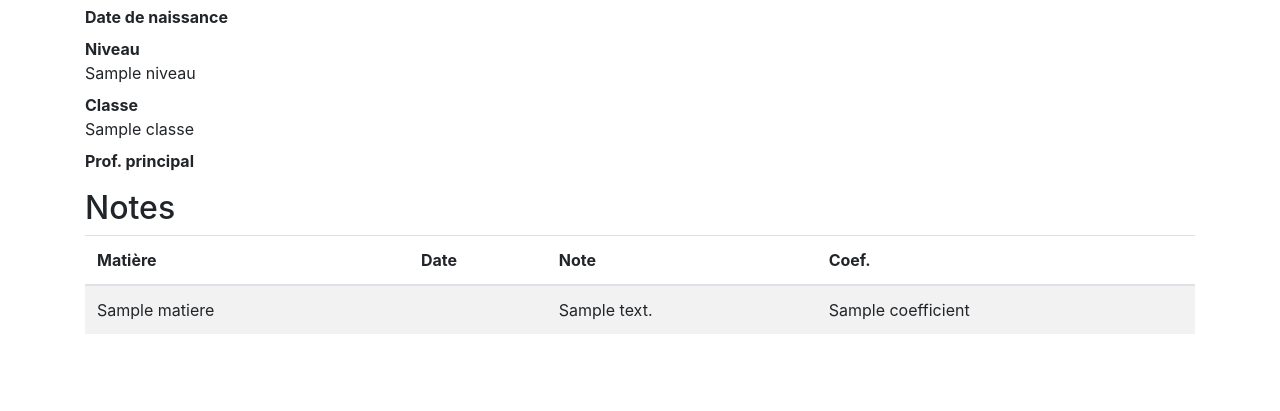
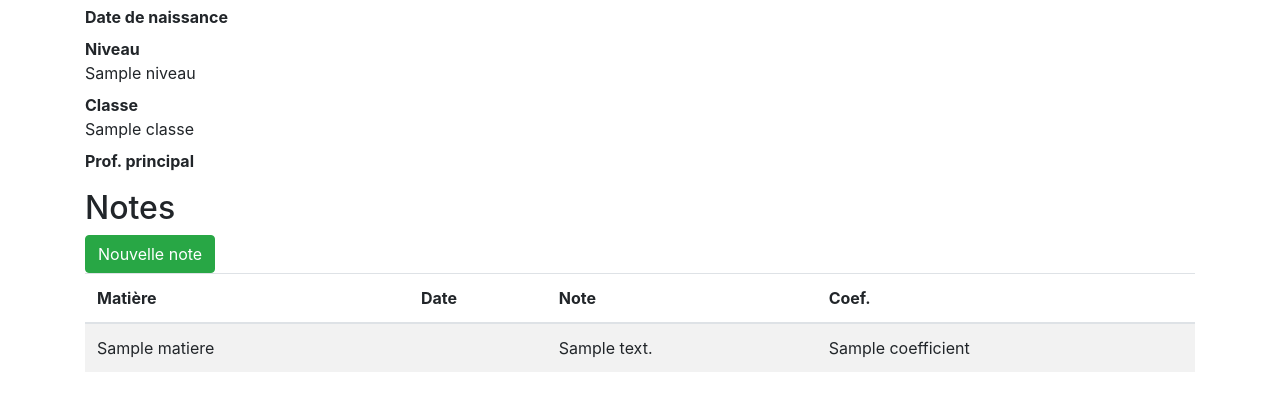
Before and after one commit to jaymile/dwwm11_tp_symfony, a Symfony app: template templates/eleve/details.html.twig in a window 1280 px wide. Shown: the part 224-635 px from the top of the page. Run offline with Twig, Linux system fonts and the light colour scheme; the template is opened without the code that fills it: most values are stand-ins (such as "Sample title", 1, 10 or a date in 2020); some libraries are stand-ins or nearby versions.

Commit message:
Ajout note élève

```diff
--- a/templates/base.html.twig
+++ b/templates/base.html.twig
@@ -27,7 +27,6 @@
                     <a class="nav-link" href="{{ path('create_matiere') }}">Nouvelle matière</a>
                     <a class="nav-link" href="{{ path('create_classe') }}">Nouvelle classe</a>
                     <a class="nav-link" href="{{ path('create_eleve') }}">Nouvel élève</a>
-                    <a class="nav-link" href="{{ path('create_note') }}">Nouvelle note</a>
                     <a class="nav-link" href="{{ path('create_prof') }}">Nouveau professeur</a>
                 </div>
             </div>
@@ -39,7 +38,6 @@
                     <a class="nav-link" href="{{ path('liste_matiere') }}">matières</a>
                     <a class="nav-link" href="{{ path('liste_classe') }}">classes</a>
                     <a class="nav-link" href="{{ path('liste_eleve') }}">élèves</a>
-                    {# <a class="nav-link" href="{{ path('liste_note') }}">notes</a> #}
                     <a class="nav-link" href="{{ path('liste_prof') }}">professeurs</a>
                 </div>
             </div>
--- a/templates/eleve/details.html.twig
+++ b/templates/eleve/details.html.twig
@@ -24,7 +24,8 @@
 </dl>
 
 <h2>Notes</h2>
-<table class="table table-striped table-hover">
+<a class="btn btn-success" href="{{ path('create_note', {id: eleve.id}) }}" role="button">Nouvelle note</a>
+<table class="table table-striped table-hover mb-5">
 	<thead>
 		<tr>
 			<th>Matière</th>
--- a/templates/note/add.html.twig
+++ b/templates/note/add.html.twig
@@ -4,5 +4,6 @@
 
 {% block body %}
     <h1>Ajout d'une note</h1>
+    <p>Nouvelle note pour {{ eleve.getDisplayedName() }}.</p>
     {{ form(formulaire) }}
 {% endblock %}
```
Also changed, not shown: src/Controller/NoteController.php (+12 -4 lines), src/Form/NoteType.php (+0 -7 lines).
